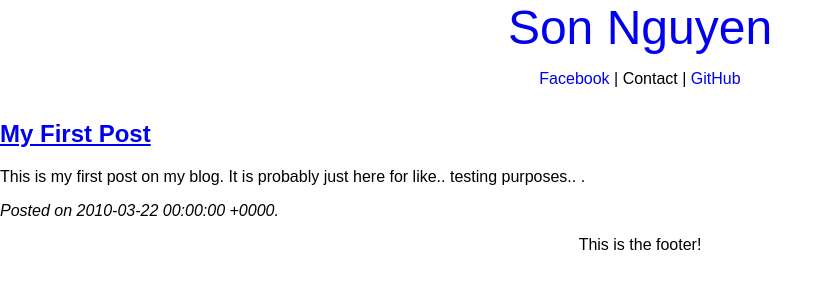
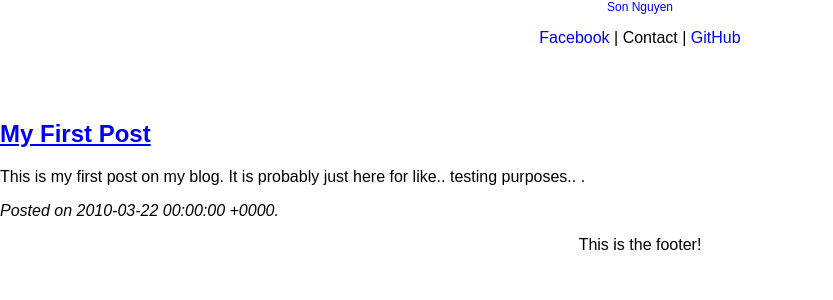
Before and after one commit to son-nguyen/son-nguyen.github.com, a Jekyll site: the page built from index.html, in a window 1280 px wide. Shown: the top 300 px of the page, without its empty margins (0-833 px from the left). Built offline with Jekyll 4.4.1, drawn with Linux system fonts in a browser that asks for light colours.

Commit message:
font size

```diff
--- a/stylesheets/style.css
+++ b/stylesheets/style.css
@@ -10,7 +10,7 @@ body {
 }
 
 #header .title {
-    font-size: 3em;
+    font-size: 12px;
     color: white;
     text-align:center;
 }
```
